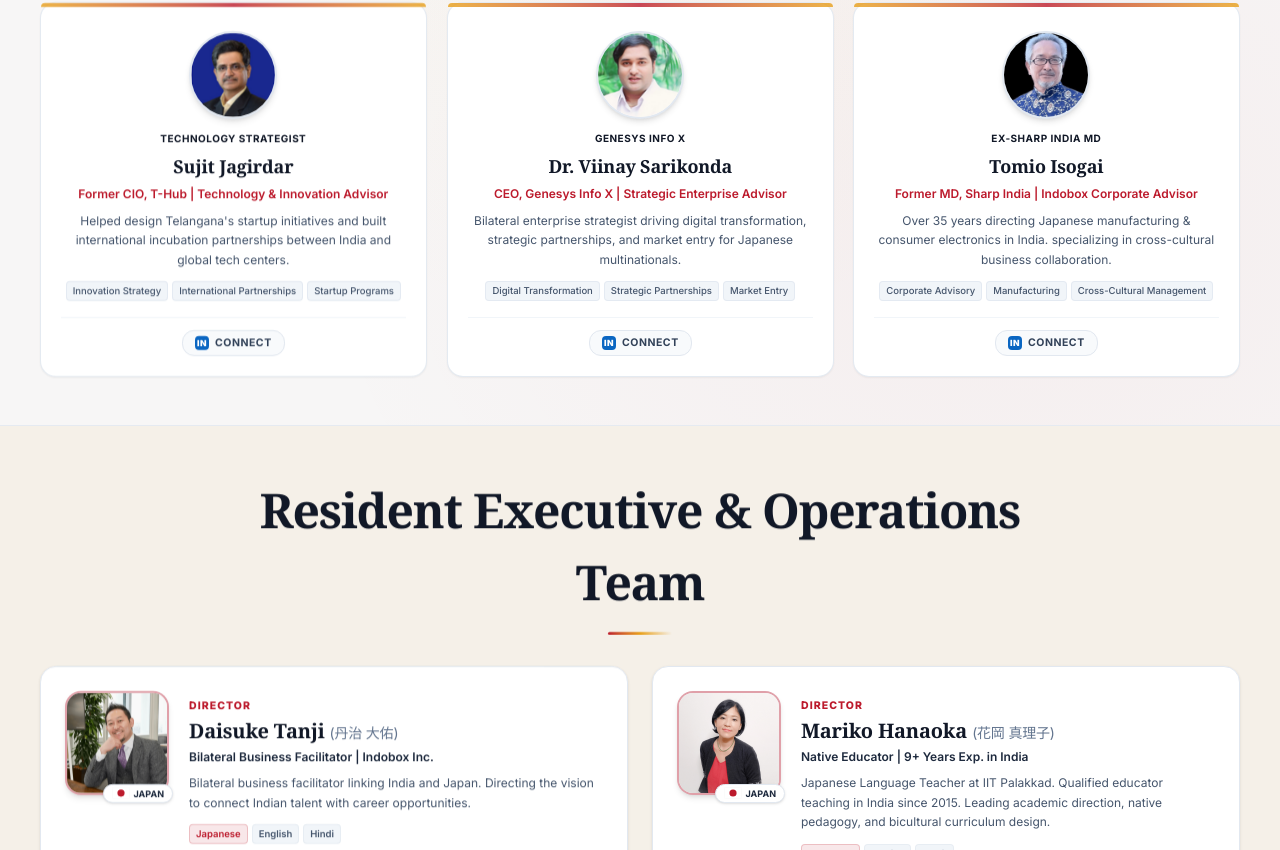
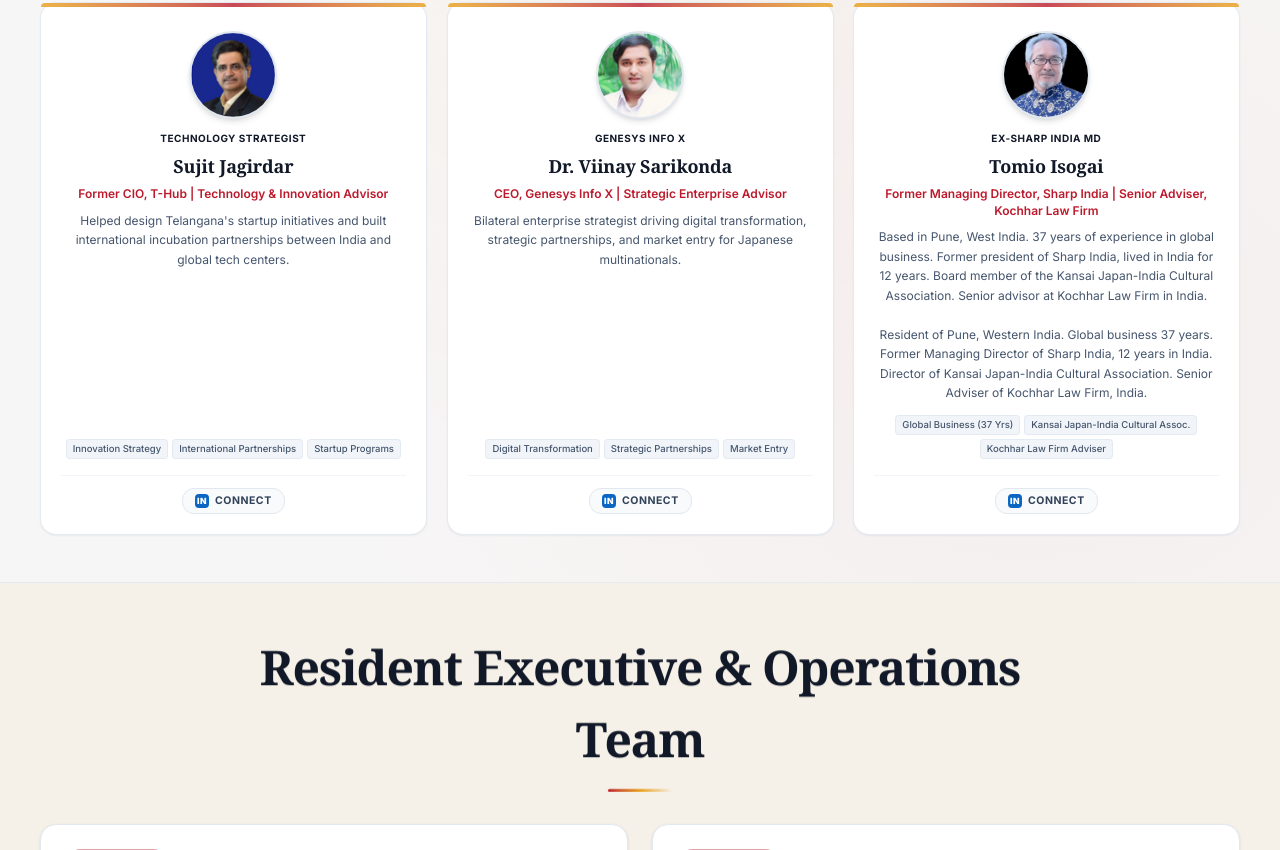
Before and after one commit to abhi-shek04/J-Gate, a Next.js app: page /team in a window 1280 px wide. Shown: the part 690-1540 px from the top of the page. Built offline with nearby package versions, Linux system fonts and the light colour scheme.

Commit message:
Update team section profiles for Daisuke Tanji, Mariko Hanaoka, and Tomio Isogai

```diff
--- a/src/components/jgate/team-section.tsx
+++ b/src/components/jgate/team-section.tsx
@@ -70,11 +70,11 @@
     id: "isogai",
     name: "Tomio Isogai",
     jpName: "磯貝 富雄 · 元シャープ・インディア社長",
-    title: "Former MD, Sharp India | Indobox Corporate Advisor",
-    desc: "Over 35 years directing Japanese manufacturing & consumer electronics in India. specializing in cross-cultural business collaboration.",
+    title: "Former Managing Director, Sharp India | Senior Adviser, Kochhar Law Firm",
+    desc: "Based in Pune, West India. 37 years of experience in global business. Former president of Sharp India, lived in India for 12 years. Board member of the Kansai Japan-India Cultural Association. Senior advisor at Kochhar Law Firm in India.\n\nResident of Pune, Western India. Global business 37 years. Former Managing Director of Sharp India, 12 years in India. Director of Kansai Japan-India Cultural Association. Senior Adviser of Kochhar Law Firm, India.",
     image: "/advisory/isogai.png",
     badge: "EX-SHARP INDIA MD",
-    tags: ["Corporate Advisory", "Manufacturing", "Cross-Cultural Management"],
+    tags: ["Global Business (37 Yrs)", "Kansai Japan-India Cultural Assoc.", "Kochhar Law Firm Adviser"],
     linkedin: "https://www.linkedin.com/in/tomio-isogai-416b9b16/",
   },
 ];
@@ -110,13 +110,13 @@
     name: "Daisuke Tanji",
     jpName: "丹治 大佑",
     role: "DIRECTOR",
-    subtitle: "Bilateral Business Facilitator | Indobox Inc.",
+    subtitle: "B2B, Sales & Marketing | New Business Development | MPD",
     flag: "🇯🇵",
     country: "Japan",
     email: "contact@indobox.co.jp",
     image: "/team/tanji.png",
-    desc: "Bilateral business facilitator linking India and Japan. Directing the vision to connect Indian talent with career opportunities.",
-    tags: ["Business Strategy", "Career Placement", "Bilateral Relations"],
+    desc: "With 20 years of experience working for a major trading company (including 5 years stationed in India / Delhi and Mumbai), this Indian business activist has strong connections in both Japan and India. Specializes in B2B, sales and marketing, and new business development. Holds a Master of Business Planning (MPD) degree.\n\nWorked at a Japanese Trading company for 20 years (5 years in India, Delhi/Mumbai). BtoB, Sales & Marketing, New business development. Master of Project Design (MPD).",
+    tags: ["B2B Sales & Marketing", "New Business Development", "Master of Project Design (MPD)"],
     linkedin: "https://www.linkedin.com/in/daisuke-tanji/",
     languages: [
       { EN: "Japanese", JP: "日本語", highlight: true },
@@ -129,18 +129,19 @@
     name: "Mariko Hanaoka",
     jpName: "花岡 真理子",
     role: "DIRECTOR",
-    subtitle: "Native Educator | 9+ Years Exp. in India",
+    subtitle: "Business Development, PR & Design | Certified Japanese Teacher (IIT Palakkad)",
     flag: "🇯🇵",
     country: "Japan",
     email: "contact@indobox.co.jp",
     image: "/team/hanaoka.png",
-    desc: "Japanese Language Teacher at IIT Palakkad. Qualified educator teaching in India since 2015. Leading academic direction, native pedagogy, and bicultural curriculum design.",
-    tags: ["Curriculum Design", "Pedagogy", "N4 & N3"],
+    desc: "After living in Bangladesh (Dhaka), I have been residing in Coimbatore, Tamil Nadu, South India since 2015. I am involved in BizDev for new businesses in India, as well as public relations, design, and content writing. I am also a certified Japanese language teacher (IIT Palakkad). I speak English, Tamil, and Bengali.\n\nAfter living in Dhaka in Bangladesh, settled in Coimbatore, Tamil Nadu, India since 2015. Business development for new business in India and Japan. Public relations, Design, Content writing. Qualified Japanese language teacher (IIT Palakkad). English, Tamil, Bengali.",
+    tags: ["Business Development", "PR & Design", "Content Writing", "IIT Palakkad"],
     linkedin: "https://www.linkedin.com/in/marikohanaoka/",
     languages: [
       { EN: "Japanese", JP: "日本語", highlight: true },
       { EN: "English", JP: "英語" },
       { EN: "Tamil", JP: "タミル語" },
+      { EN: "Bengali", JP: "ベンガル語" },
     ],
   },
   {
@@ -341,7 +342,7 @@
                       </p>
 
                       {/* Desc */}
-                      <p className="mt-2 font-inter text-xs leading-relaxed text-slate-600 dark:text-slate-300">
+                      <p className="mt-2 font-inter text-xs leading-relaxed text-slate-600 dark:text-slate-300 whitespace-pre-line">
                         {adv.desc}
                       </p>
                     </div>
@@ -425,7 +426,7 @@
                         {m.subtitle}
                       </p>
 
-                      <p className="mt-2 font-inter text-xs leading-relaxed text-slate-600 dark:text-slate-300">
+                      <p className="mt-2 font-inter text-xs leading-relaxed text-slate-600 dark:text-slate-300 whitespace-pre-line">
                         {m.desc}
                       </p>
 
--- a/src/components/jgate/team.tsx
+++ b/src/components/jgate/team.tsx
@@ -10,20 +10,20 @@
     name: "Daisuke Tanji",
     jpName: "丹治 大佑",
     role: "DIRECTOR",
-    subtitle: "Director of Business Development | Indobox Inc.",
+    subtitle: "B2B, Sales & Marketing | New Business Development | MPD",
     image: "/team/tanji.png",
-    desc: "Directs J-Gate's initiatives connecting skilled Indian engineering talent with Japanese corporate headquarters.",
-    tags: ["Business Strategy", "Career Placement", "Japan-India Relations"],
+    desc: "With 20 years of experience working for a major trading company (including 5 years stationed in India / Delhi and Mumbai), this Indian business activist has strong connections in both Japan and India. Specializes in B2B, sales and marketing, and new business development. Holds a Master of Business Planning (MPD) degree.\n\nWorked at a Japanese Trading company for 20 years (5 years in India, Delhi/Mumbai). BtoB, Sales & Marketing, New business development. Master of Project Design (MPD).",
+    tags: ["B2B Sales & Marketing", "New Business Development", "Master of Project Design (MPD)"],
     linkedin: "https://www.linkedin.com/in/daisuke-tanji/",
   },
   {
     name: "Mariko Hanaoka",
     jpName: "花岡 真理子",
     role: "DIRECTOR",
-    subtitle: "Native Educator | 9+ Years Exp. in India",
+    subtitle: "Business Development, PR & Design | Certified Japanese Teacher (IIT Palakkad)",
     image: "/team/hanaoka.png",
-    desc: "Native Japanese educator leading business Japanese, JLPT/NAT curriculum, and cultural orientation programs.",
-    tags: ["Curriculum Design", "Language Training", "Cultural Orientation"],
+    desc: "After living in Bangladesh (Dhaka), I have been residing in Coimbatore, Tamil Nadu, South India since 2015. I am involved in BizDev for new businesses in India, as well as public relations, design, and content writing. I am also a certified Japanese language teacher (IIT Palakkad). I speak English, Tamil, and Bengali.\n\nAfter living in Dhaka in Bangladesh, settled in Coimbatore, Tamil Nadu, India since 2015. Business development for new business in India and Japan. Public relations, Design, Content writing. Qualified Japanese language teacher (IIT Palakkad). English, Tamil, Bengali.",
+    tags: ["Business Development", "PR & Design", "Content Writing", "IIT Palakkad"],
     linkedin: "https://www.linkedin.com/in/marikohanaoka/",
   },
   {
```
